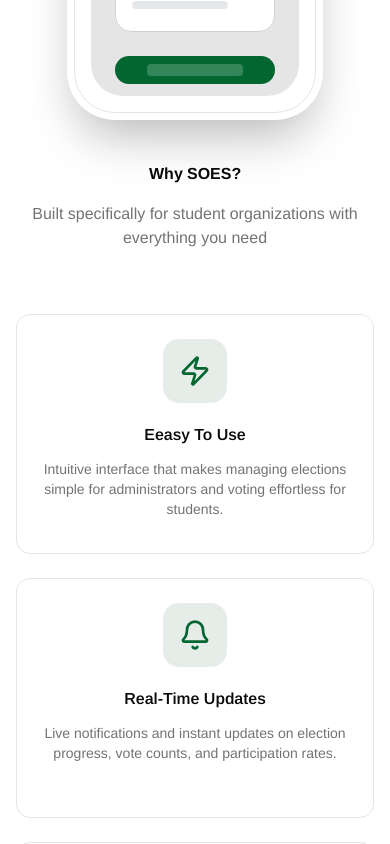
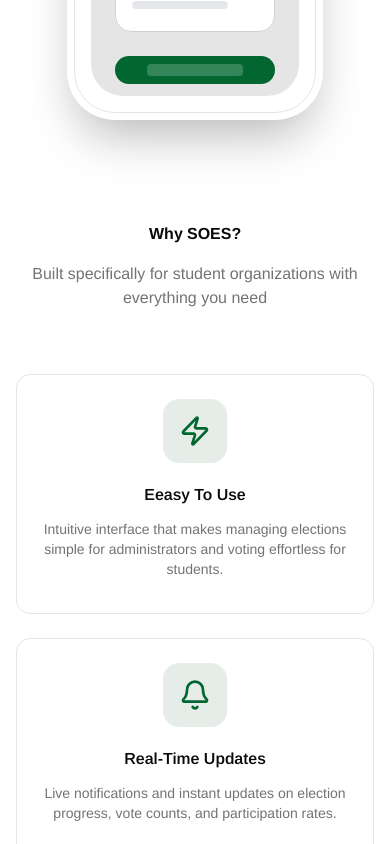
Before and after one commit to CSci-153-Web-Systems-and-Technologies/batch-2025-soes-web, a Next.js app: page / in a window 390 px wide. Shown: the part 900-1744 px from the top of the page. Built offline with nearby package versions, Linux system fonts and the light colour scheme.

Commit message:
Fix padding for responsiveness

```diff
--- a/app/page.tsx
+++ b/app/page.tsx
@@ -113,7 +113,7 @@ const page = () => {
       </section>
 
       {/* Section 2 */}
-      <section className="py-10 px-4 md:pb-20 h-auto">
+      <section className="py-10 px-4 pt-25 sm:pt-10 sm:pb-20 md:pb-40 h-auto">
         <div className="container mx-auto max-w-6xl">
           <div className="text-center mb-16">
             <h1 className="mb-4 font-bold sm:text-xl md:text-3xl">
@@ -213,7 +213,7 @@ const page = () => {
       </section>
 
       {/* Section 4 */}
-      <section className="py-10 px-4 pt-40 sm:pt-10 sm:pb-20 md:pb-40 h-auto">
+      <section className="py-10 px-4 pt-45 sm:pt-10 sm:pb-20 md:pb-40 h-auto">
         <div className="container mx-auto max-w-6xl">
           <div className="text-center mb-16">
             <h1 className="mb-4 font-bold sm:text-xl md:text-3xl">
```
